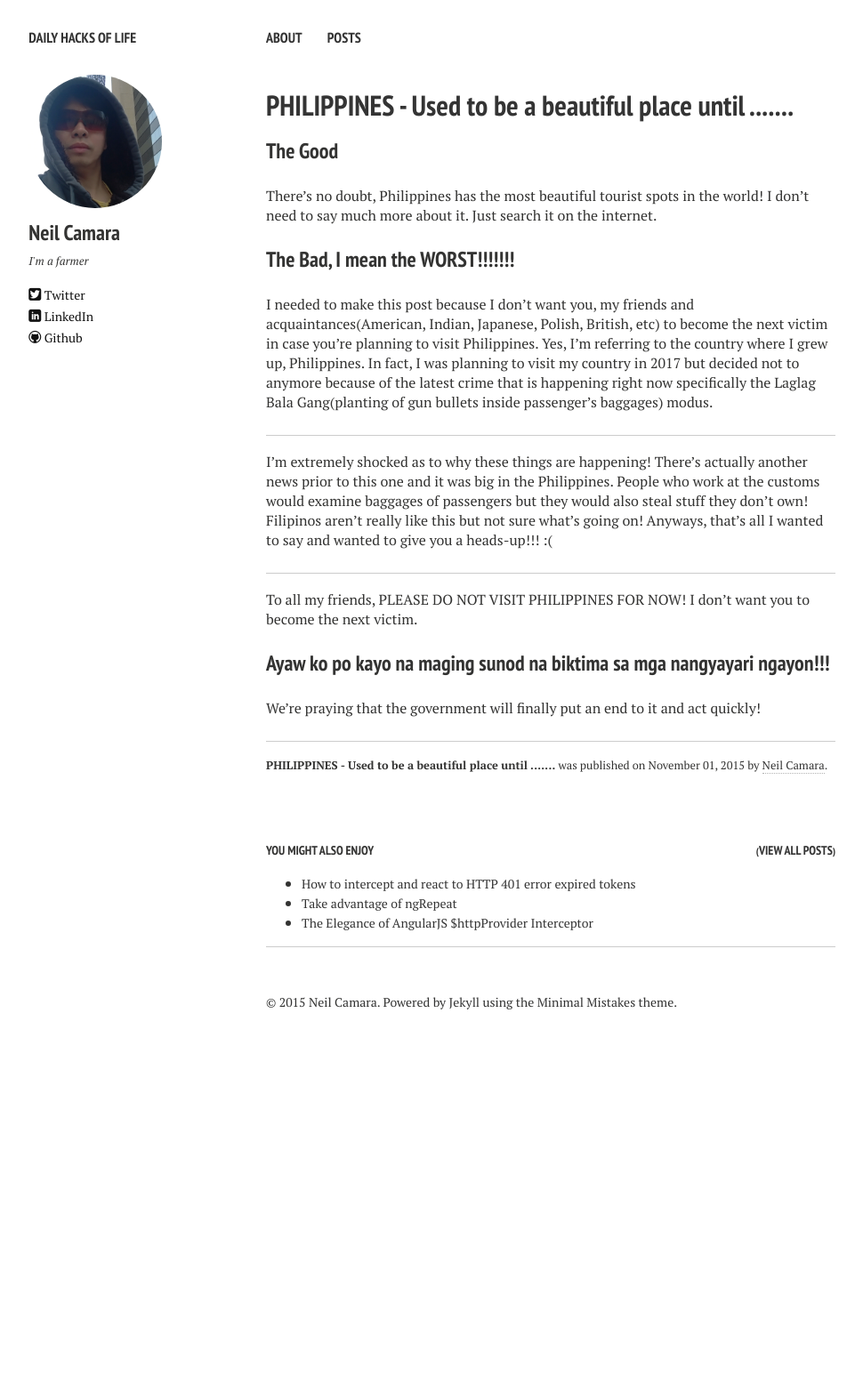
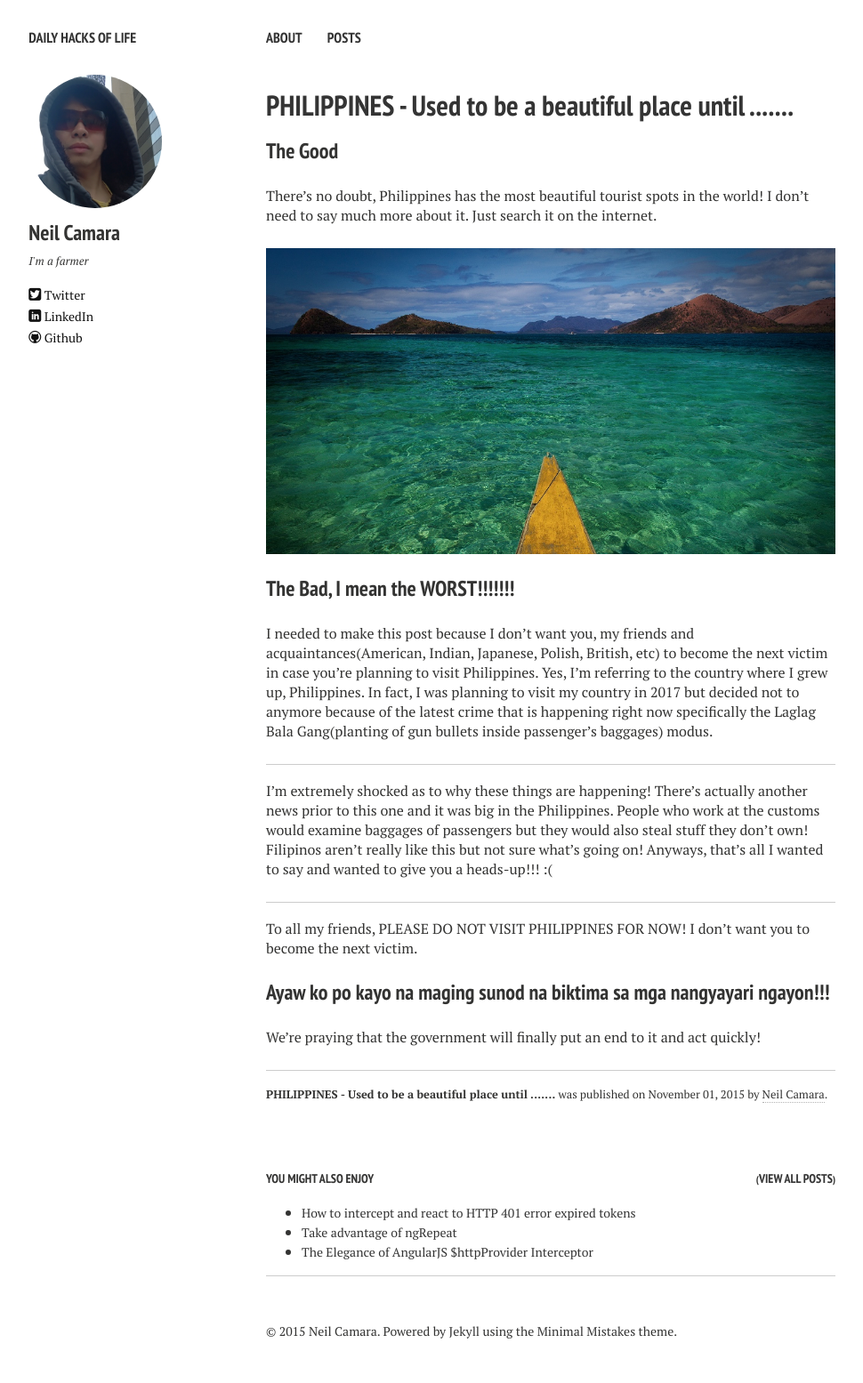
Before and after one commit to c0debreaker/c0debreaker.github.io, a Jekyll site: the page built from _posts/2015-11-01-mycountry-is-a-mess.md, in a window 1280 px wide. Shown: the whole page at 89% size, without its empty margins (21-991 px from the left). Built offline with Jekyll 4.4.1, drawn with Linux system fonts in a browser that asks for light colours; nearby versions of some CDN libraries; before the commit the page ends 1185 px from its top, so only the background shows below that.

Commit message:
added img

```diff
--- a/_posts/2015-11-01-mycountry-is-a-mess.md
+++ b/_posts/2015-11-01-mycountry-is-a-mess.md
@@ -9,6 +9,10 @@ comments: true
 ### The Good
 
 There's no doubt, Philippines has the most beautiful tourist spots in the world! I don't need to say much more about it. Just search it on the internet.
+
+<figure>
+    <a href="/images/yellowboat.jpg"><img src="/images/yellowboat.jpg"></a>
+</figure>
 
 ### The Bad, I mean the WORST!!!!!!!
 
```
Also changed, not shown: images/yellowboat.jpg (added).
